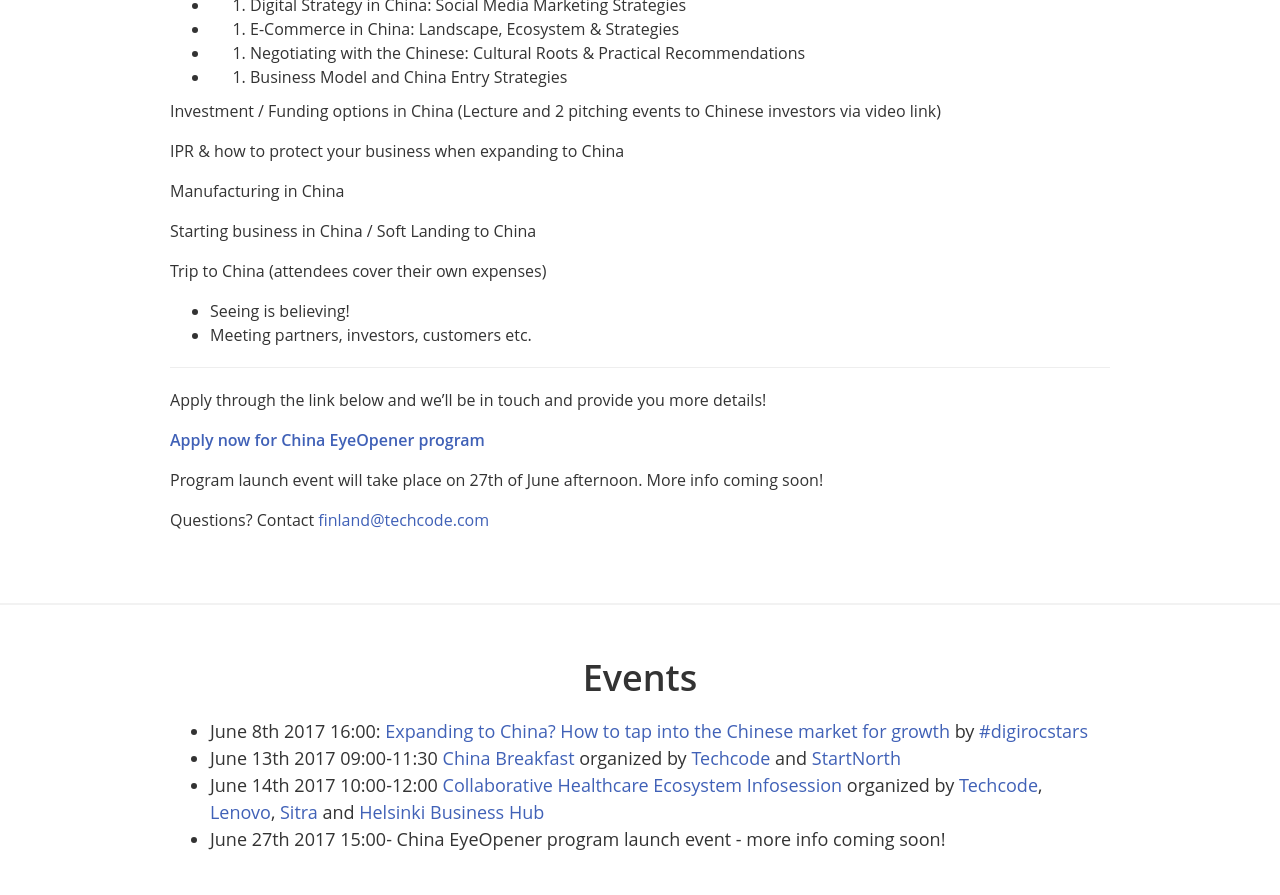
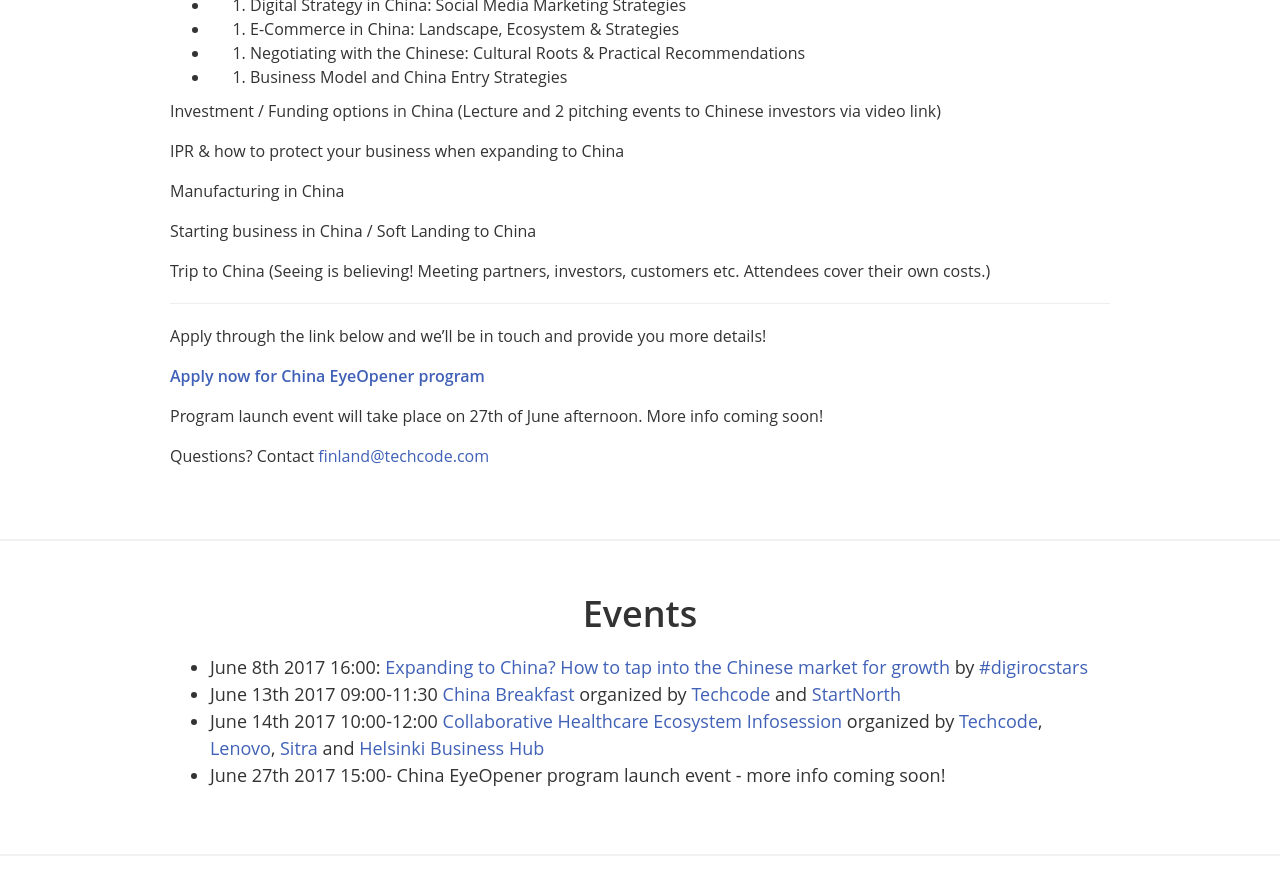
Before and after one commit to techcodefinland/techcode.fi, a Jekyll site: the page built from index.html, in a window 1280 px wide and 900 px high, scrolled down 1624 px. Shown: the top 895 px of the window. Built offline with Jekyll 4.4.1, drawn with Linux system fonts in a browser that asks for light colours; nearby versions of some CDN libraries.

Commit message:
Create program.md

```diff
--- a/_includes/program.md
+++ b/_includes/program.md
@@ -25,9 +25,7 @@
 
 Starting business in China / Soft Landing to China
 
-Trip to China (attendees cover their own expenses)
-* Seeing is believing!
-* Meeting partners, investors, customers etc.
+Trip to China (Seeing is believing! Meeting partners, investors, customers etc. Attendees cover their own costs.)
 
 ---
 
```
